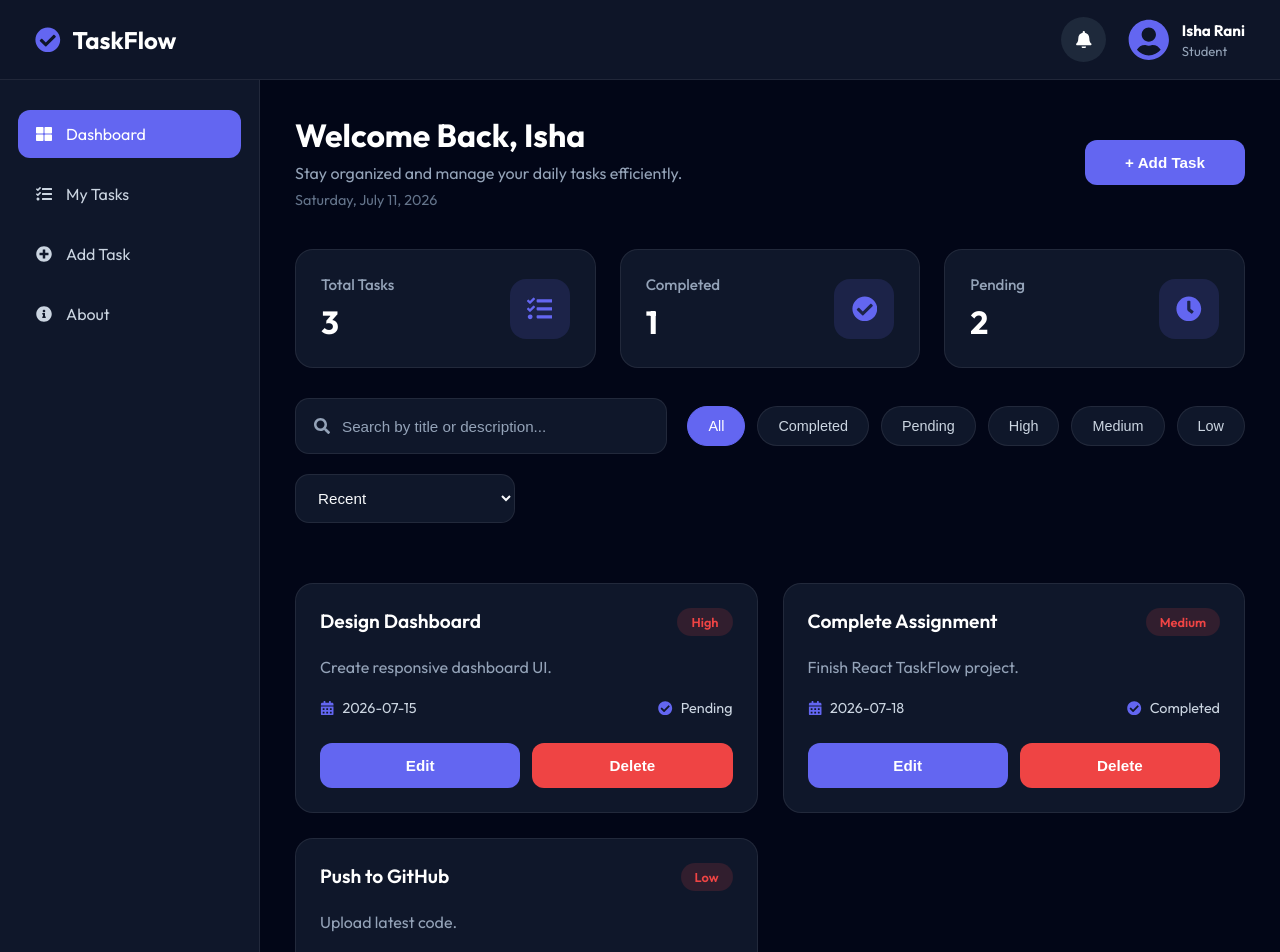
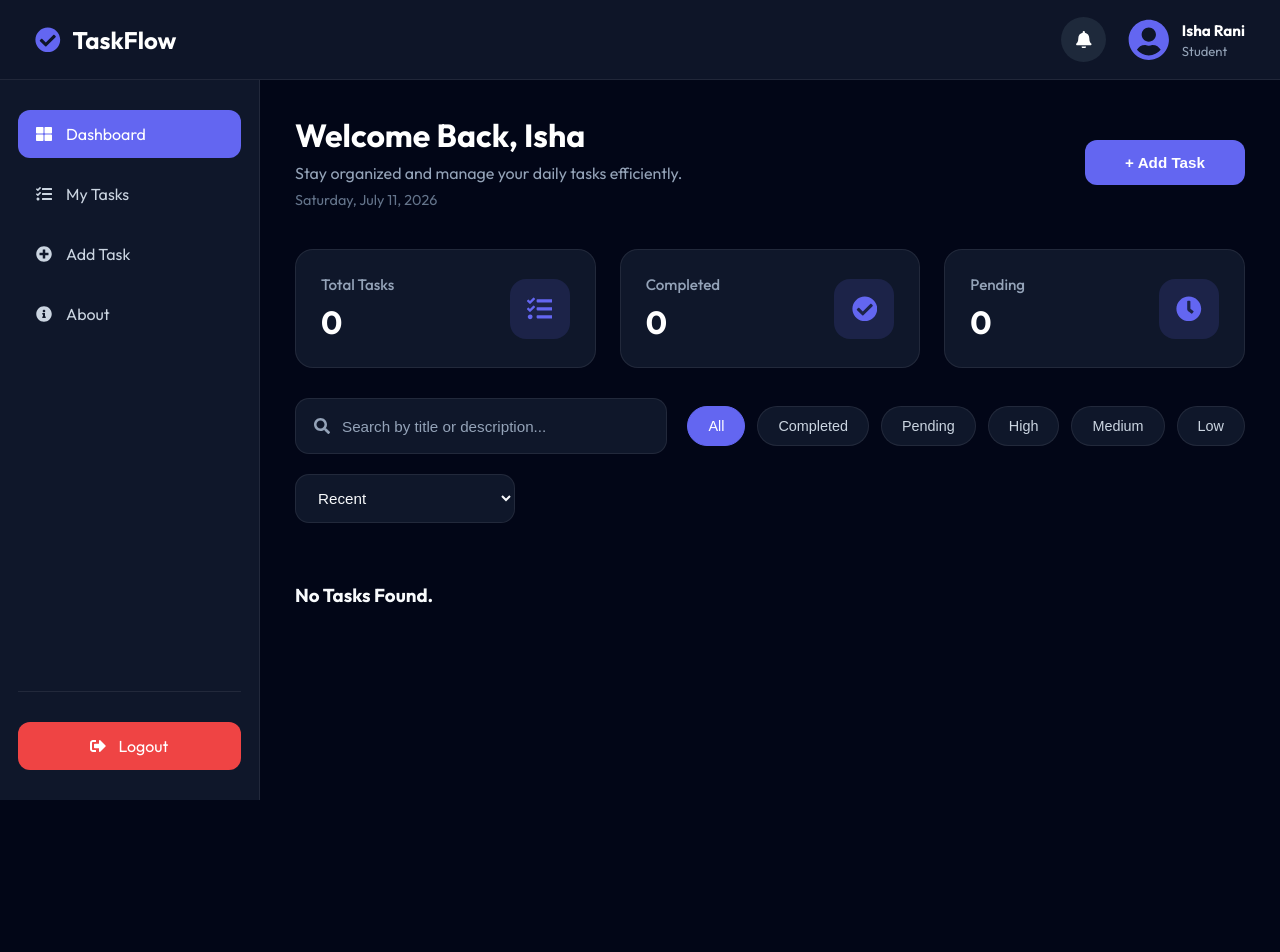
Before and after one commit to Isharani01/taskflow, a React (Vite) app: page /dashboard in a window 1280 px wide. Shown: the top 952 px of the page. After the commit the page ends 800 px from the top, so only its background shows below. Built offline with nearby package versions, Linux system fonts and the light colour scheme.

Commit message:
removed default tasks to clean the dashboard UI

```diff
--- a/src/context/TaskContext.jsx
+++ /dev/null
@@ -1,5 +0,0 @@
-import { createContext } from "react";
-
-const TaskContext = createContext();
-
-export default TaskContext;
--- a/src/pages/Dashboard/Dashboard.jsx
+++ b/src/pages/Dashboard/Dashboard.jsx
@@ -13,6 +13,7 @@ import TaskForm from "../../components/Dashboard/TaskForm/TaskForm";
 import { useMemo, useRef, useState } from "react";
 import useLocalStorage from "../../hooks/useLocalStorage";
 
+
 import {
   FaTasks,
   FaCheckCircle,
@@ -20,33 +21,7 @@ import {
 } from "react-icons/fa";
 
 function Dashboard() {
-
-  const defaultTasks = [
-  {
-    id: 1,
-    title: "Design Dashboard",
-    description: "Create responsive dashboard UI.",
-    dueDate: "2026-07-15",
-    priority: "High",
-    status: "Pending",
-  },
-  {
-    id: 2,
-    title: "Complete Assignment",
-    description: "Finish React TaskFlow project.",
-    dueDate: "2026-07-18",
-    priority: "Medium",
-    status: "Completed",
-  },
-  {
-    id: 3,
-    title: "Push to GitHub",
-    description: "Upload latest code.",
-    dueDate: "2026-07-20",
-    priority: "Low",
-    status: "Pending",
-  },
-];
+const defaultTasks = [];
 
 const [tasks, setTasks] = useLocalStorage(
   "tasks",
@@ -197,7 +172,7 @@ const [tasks, setTasks] = useLocalStorage(
 
   return (
 
-    <section className={styles.dashboard}>
+<section className={styles.dashboard}>
 
       <DashboardNavbar />
 
@@ -311,6 +286,7 @@ const [tasks, setTasks] = useLocalStorage(
 
     </section>
 
+
   );
 }
 
```
